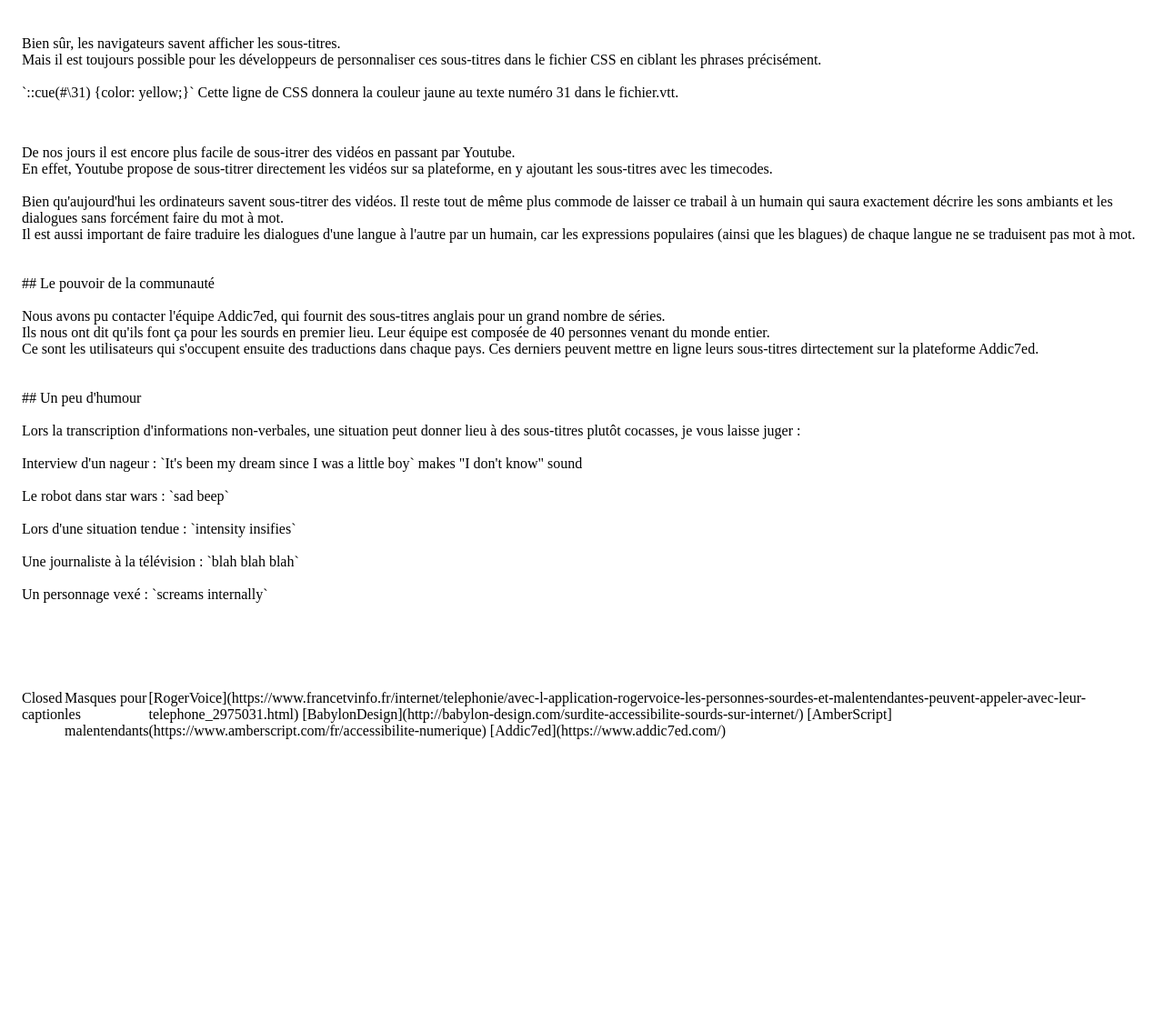
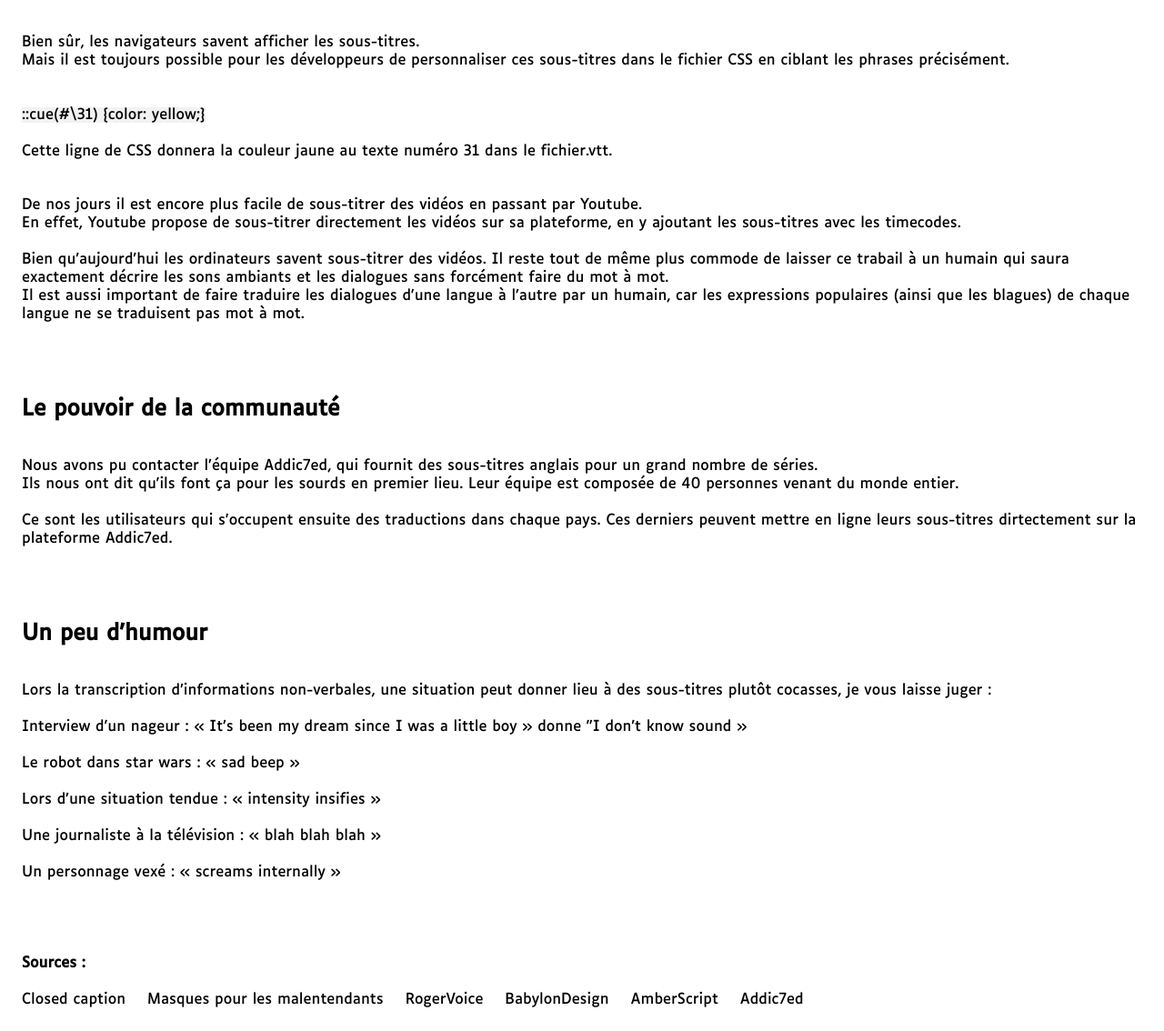
Before and after one commit to Nicolasmaes/a11e, a PHP site: page /pages/sous_titres.php in a window 1280 px wide. Shown: the part 1420-2554 px from the top of the page at 91% size. Before the commit the page ends 2233 px from the top, so only its background shows below. Run offline with PHP 8.4, Linux system fonts and the light colour scheme; some web fonts are replaced.

Commit message:
update srt

```diff
--- a/pages/sous_titres.php
+++ b/pages/sous_titres.php
@@ -9,38 +9,41 @@
 
 <body>
     <div class="margin">
+
         <div class="main_sous-titres">
 
+            <div>
                 <h1>Les sous-titres</h1>
 
                 <p>
                     Historiquement au cinéma, tout commence avec les films muets. <br>
-            Les situations et dialogues étaient retranscrits complètement à part sur des fonds noirs, en quittant la scène des yeux. <br><br>
+                    Les situations et dialogues étaient retranscrits complètement à part sur des fonds noirs, en quittant la scène des yeux
 
-            <a href="https://www.youtube.com/watch?v=DJcTeHsZ4m4">extrait  de film muet</a> <br><br>
+                    <a href="https://www.youtube.com/watch?v=DJcTeHsZ4m4">(extrait  de film muet)</a>. <br><br>
 
                     On peut imaginer que ces films étaient et sont toujours agréables à regarder par des déficients auditifs. <br><br>
 
-            Les sous-titres (ou closed-caption en anglais), sont les textes qui s'affichent durant une vidéo, pour y décrire l'audio, que ce soit les dialogues, les musiques, ou les sons ambiants.
-            </p>
+                    Les sous-titres (ou closed-caption en anglais), sont les textes qui s'affichent durant une vidéo, pour y décrire l'audio, que ce soit les dialogues, les musiques, ou les sons ambiants. <br><br><br>
 
-            <p>
+
                     La transcription designe le fait de transformer le son en texte. <br><br>
 
                     Idéalement un sous-titre doit être visible au moins 1 seconde, comporter 2 lignes maximum et contenir 40 caractères par lignes maximum. <br><br>
 
-            Pour sous-titrer une vidéo nous-mêmes, il existe plusieurs formats de fichiers dont c'est le rôle. Les plus populaires sont les formats srt et vtt. <br><br>
+                    Pour sous-titrer une vidéo nous-mêmes, il existe plusieurs formats de fichiers dont c'est le rôle. Les plus populaires sont les formats srt et vtt. >
                 </p>
+            </div>
 
+            <div>
             <p>
                 Ces fichier sont écrits de la manière suivante : <br><br>
 
                 WEBVTT - Ce fichier possède des répliques. <br><br>
-
+                <span class="citation">
                     14 <br>
                     00:01:14.815 --> 00:01:18.114 <br>
                     Quoi? <br>
-            Où sommes-nous? <br><br>
+                    Où sommes-nous?<br><br>
 
                     15 <br>
                     00:01:18.171 --> 00:01:20.991  <br>
@@ -49,14 +52,13 @@
                     16  <br>
                     00:01:21.058 --> 00:01:23.868 <br>
                     [ Cris perçant de chauves-souris ] <br>
-            Elles ne veulent pas aller dans vos cheveux. Elles attrapent les insectes.<br><br>
+                    Elles ne veulent pas aller dans vos cheveux. Elles attrapent les insectes.
+                </span><br><br>
 
-            Chaque sous-titre contient le timecode durant lequel il doit apparaître et le texte à afficher durant cette courte période. <br>
-            Il est possible d'y inclure des commentaires pour faciliter le travail des intégrateurs web.
-        </p>
-
+                    Chaque sous-titre contient le timecode durant lequel il doit apparaître et le texte à afficher durant cette courte période. <br>Il est possible d'y inclure des commentaires pour faciliter le travail des intégrateurs web. <br><br>
 
                     Ces fichiers s'intègrent de cette manière dans le fichier html d'un site web :
+            </p>
 
             <video controls autoplay src="video.webm">
                 <track default src="track.vtt">
@@ -64,60 +66,74 @@
 
             <p>
                 Bien sûr, les navigateurs savent afficher les sous-titres. <br>
-                Mais il est toujours possible pour les développeurs de personnaliser ces sous-titres dans le fichier CSS en ciblant les phrases précisément.  <br><br>
+                Mais il est toujours possible pour les développeurs de personnaliser ces sous-titres dans le fichier CSS en ciblant les phrases précisément.  <br><br><br>
 
 
-                `::cue(#\31) {color: yellow;}`
+                <span class="citation">::cue(#\31) {color: yellow;}</span> <br><br>
 
                 Cette ligne de CSS donnera la couleur jaune au texte numéro 31 dans le fichier.vtt.
             </p>
 
-            De nos jours il est encore plus facile de sous-itrer des vidéos en passant par Youtube. <br>
+            <p>
+                De nos jours il est encore plus facile de sous-titrer des vidéos en passant par Youtube. <br>
                 En effet, Youtube propose de sous-titrer directement les vidéos sur sa plateforme, en y ajoutant les sous-titres avec les timecodes. <br><br>
 
                 Bien qu'aujourd'hui les ordinateurs savent sous-titrer des vidéos. Il reste tout de même plus commode de laisser ce trabail à un humain qui saura exactement décrire les sons ambiants et les dialogues sans forcément faire du mot à mot. <br>
 
-            Il est aussi important de faire traduire les dialogues d'une langue à l'autre par un humain, car les expressions populaires (ainsi que les blagues) de chaque langue ne se traduisent pas mot à mot. <br><br><br>
+                Il est aussi important de faire traduire les dialogues d'une langue à l'autre par un humain, car les expressions populaires (ainsi que les blagues) de chaque langue ne se traduisent pas mot à mot.
+            </p>
+            </div>
 
+            <div>
+                <h2>Le pouvoir de la communauté</h2>
 
-            ## Le pouvoir de la communauté <br><br>
+                <p>
+                    Nous avons pu contacter l'équipe Addic7ed, qui fournit des sous-titres anglais pour un grand nombre de séries. <br>
+                    Ils nous ont dit qu'ils font ça pour les sourds en premier lieu. Leur équipe est composée de 40 personnes venant du monde entier. <br><br>
 
-            Nous avons pu contacter l'équipe Addic7ed, qui fournit des sous-titres anglais pour un grand nombre de séries. <br>
-            Ils nous ont dit qu'ils font ça pour les sourds en premier lieu. Leur équipe est composée de 40 personnes venant du monde entier. <br>
-            Ce sont les utilisateurs qui s'occupent ensuite des traductions dans chaque pays. Ces derniers peuvent mettre en ligne leurs sous-titres dirtectement sur la plateforme Addic7ed. <br><br><br>
+                    Ce sont les utilisateurs qui s'occupent ensuite des traductions dans chaque pays. Ces derniers peuvent mettre en ligne leurs sous-titres dirtectement sur la plateforme Addic7ed.
+                </p>
+            </div>
 
+            <div>
+                <h2>Un peu d'humour</h2>
 
-            ## Un peu d'humour <br><br>
-
+                <p>
                     Lors la transcription d'informations non-verbales, une situation peut donner lieu à des sous-titres plutôt cocasses, je vous laisse juger : <br><br>
 
-            Interview d'un nageur : `It's been my dream since I was a little boy` makes "I don't know" sound <br><br>
+                    Interview d'un nageur : « It's been my dream since I was a little boy » donne "I don't know sound »<br><br>
 
-            Le robot dans star wars : `sad beep` <br><br>
+                    Le robot dans star wars : « sad beep » <br><br>
 
-            Lors d'une situation tendue : `intensity insifies` <br><br>
+                    Lors d'une situation tendue : « intensity insifies » <br><br>
 
-            Une journaliste à la télévision : `blah blah blah` <br><br>
+                    Une journaliste à la télévision : « blah blah blah » <br><br>
 
-            Un personnage vexé : `screams internally`
-
+                    Un personnage vexé : « screams internally »
                 </p>
+            </div>
 
             <div class="sources">
+                <p>
+                    <span class="bold">Sources :</span>  <br><br>
+
+                    <span class="sources_space">
                     <a href="https://en.wikipedia.org/wiki/Closed_captioning">Closed caption</a>
 
                     <a href="https://www.bloghoptoys.fr/masques-un-picto-pour-les-malentendants">Masques pour les malentendants</a>
 
-                [RogerVoice](https://www.francetvinfo.fr/internet/telephonie/avec-l-application-rogervoice-les-personnes-sourdes-et-malentendantes-peuvent-appeler-avec-leur-telephone_2975031.html)
+                    <a href="https://www.francetvinfo.fr/internet/telephonie/avec-l-application-rogervoice-les-personnes-sourdes-et-malentendantes-peuvent-appeler-avec-leur-telephone_2975031.html">RogerVoice</a>
 
-                [BabylonDesign](http://babylon-design.com/surdite-accessibilite-sourds-sur-internet/)
+                    <a href="http://babylon-design.com/surdite-accessibilite-sourds-sur-internet/">BabylonDesign</a>
 
-                [AmberScript](https://www.amberscript.com/fr/accessibilite-numerique)
+                    <a href="https://www.amberscript.com/fr/accessibilite-numerique">AmberScript</a>
 
-
-                [Addic7ed](https://www.addic7ed.com/)
+                    <a href="https://www.addic7ed.com/">Addic7ed</a>
+                    </span>
+                </p>
             </div>
 
+        </div>
     </div>
 
 </body>
--- a/styles/styles.css
+++ b/styles/styles.css
@@ -56,13 +56,40 @@ video
  flex-direction: column;
 justify-content: center;
 align-items: flex-start;
- row-gap: 3rem;
+row-gap: 5rem;
+}
 
-}
+
+.main_sous-titres div{
+    display: flex;
+    flex-direction: column;
+
+   row-gap: 2.4rem;
+
+   }
 
 
 .sources
 {
     display: flex;
+    flex-direction: column;
+}
+
+.citation{
+    background-color: #f2f2f2;
+
+}
+
+.sources_space
+{
+    display: flex;
+    flex-wrap: wrap;
     flex-direction: row;
+    row-gap: 0.5rem;
+    column-gap: 1.5rem;
 }
+
+.bold
+{
+    font-weight: bold;
+}
```
Also changed, not shown: assets/fonts/IndieFlower-Regular.ttf (added), assets/fonts/Luciole-Bold-Italic.ttf (added), assets/fonts/Luciole-Bold.ttf (added), assets/fonts/Luciole-Regular-Italic.ttf (added), assets/fonts/Luciole-Regular.ttf (added). Lines whose indentation alone changed are shown as unchanged.
